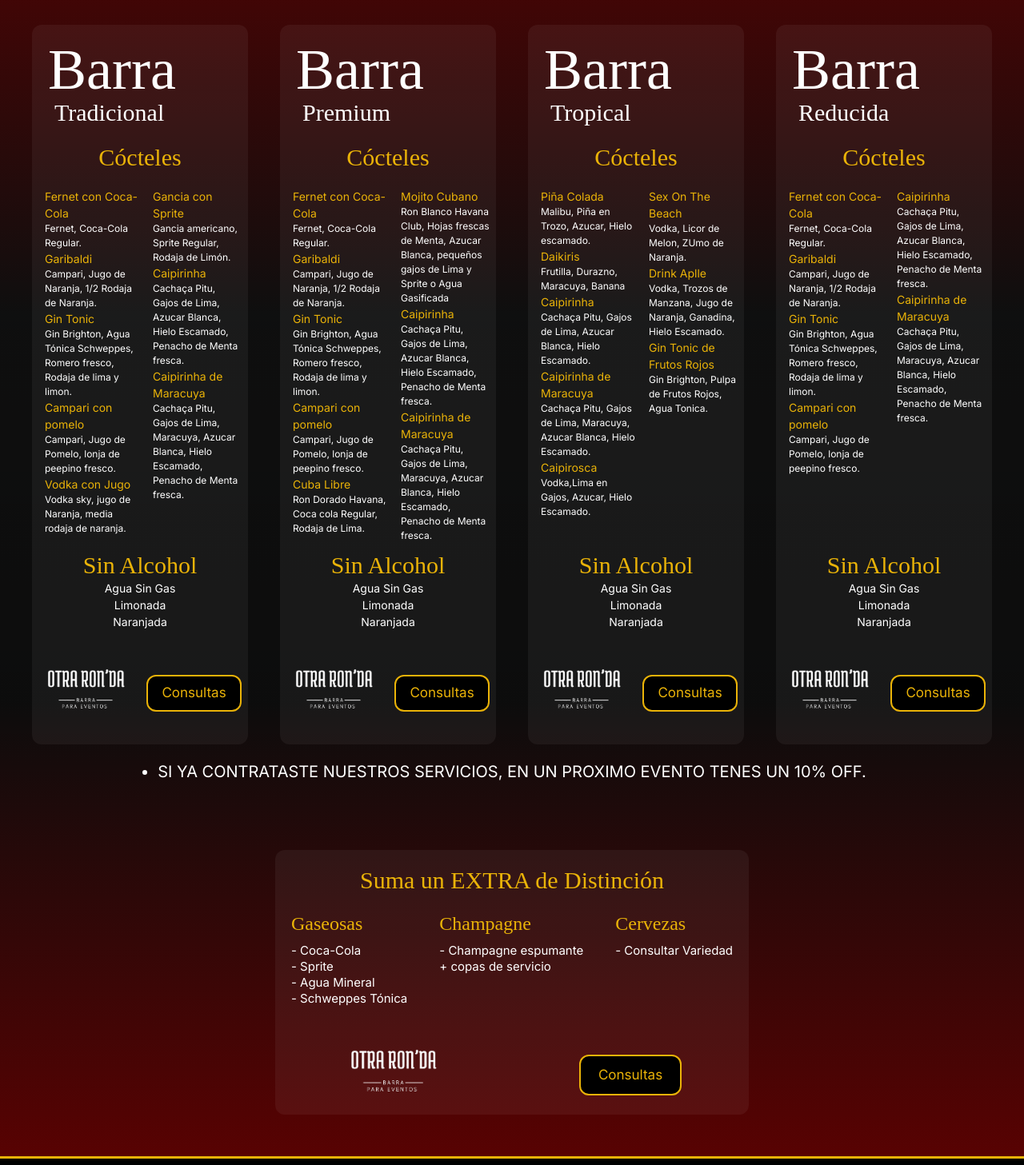
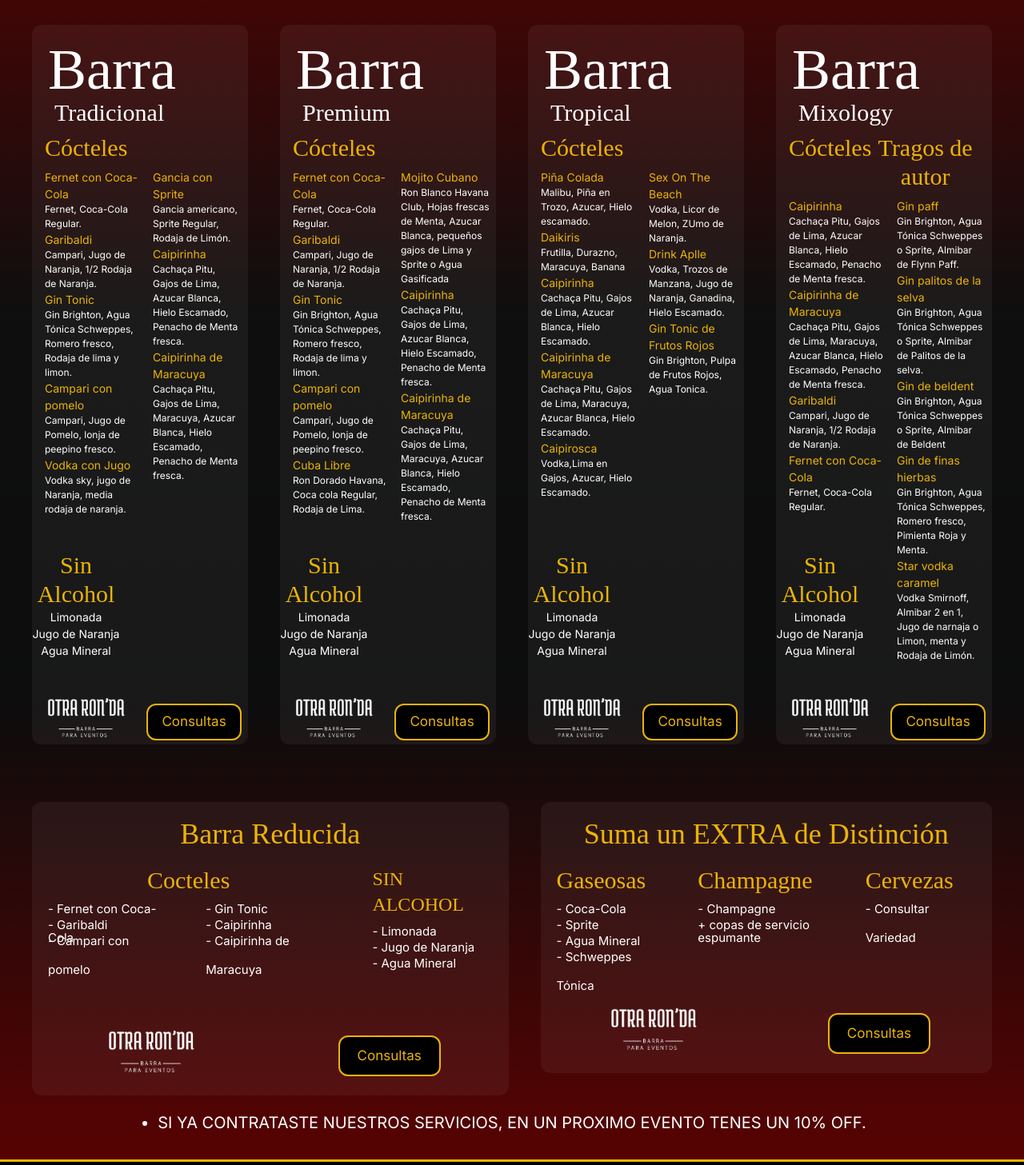
Before and after one commit to NicolasDekker/Otra-Ronda, a Next.js app: page /servicios in a window 1280 px wide. Shown: the part 280-1737 px from the top of the page at 80% size. Built offline with nearby package versions, Linux system fonts and the light colour scheme.

Commit message:
subiendo cambios

```diff
--- a/src/Components/CardService.jsx
+++ b/src/Components/CardService.jsx
@@ -3,7 +3,7 @@
 import Image from "next/image";
 import Link from "next/link";
 
-const CardService = ({ titulo1, titulo2, trago1, descripcion1, trago2, descripcion2, trago3, descripcion3, trago4, descripcion4, trago5, descripcion5, trago6, descripcion6, trago7, descripcion7, trago8, descripcion8, trago9, descripcion9, bebida1, bebida2, bebida3 }) => {
+const CardService = ({ titulo1, titulo2, titulo3, trago1, descripcion1, trago2, descripcion2, trago3, descripcion3, trago4, descripcion4, trago5, descripcion5, trago6, descripcion6, trago7, descripcion7, trago8, descripcion8, trago9, descripcion9, trago10, descripcion10, bebida1, bebida2, bebida3 }) => {
     return (
         <section className=" flex justify-center p-5" >
             <div className=" rounded-xl hover:border-2 hover:border-yellow-500 w-80 md:w-[370px] h-auto md:h-[870px] 3xl:h-[800px] 2md:h-[900px] pb-4 bg-white bg-opacity-5">
@@ -14,8 +14,11 @@
                     </div>
                 </section>
                 <section className="md:h-[52%] 2md:h-[50%] lg:h-[60%] 2xl:h-[53%] 3xl:h-[53%]">
-                    <h4 className="text-center text-3xl pt-5 text-yellow-500 font-medula">Cócteles</h4>
-                <div className="pt-5 flex">
+                    <div className='flex flex-row px-4 justify-between' >
+                        <h4 className="text-center text-3xl pt-2 text-yellow-500 font-medula">Cócteles</h4>
+                        <h4 className="text-center text-3xl pt-2 text-yellow-500 font-medula">{titulo3}</h4>
+                    </div>
+                    <div className="pt-2 flex">
                         <ul className="pl-4 w-[50%] text-yellow-500">
                             <li className="text-[14px]">{trago1}</li>
                             <li className="text-white text-[12px]">{descripcion1}</li>
@@ -28,6 +31,7 @@
                             <li className="text-[14px]">{trago5}</li>
                             <li className="text-white text-[12px]">{descripcion5}</li>
                         </ul>
+
                         <ul className=" pl-4 w-[50%] pr-2 text-yellow-500">
                             <li className="text-[14px]">{trago6}</li>
                             <li className="text-white text-[12px]">{descripcion6}</li>
@@ -37,12 +41,14 @@
                             <li className="text-white text-[12px]">{descripcion8}</li>
                             <li className="text-[14px]">{trago9}</li>
                             <li className="text-white text-[12px]">{descripcion9}</li>
+                            <li className="text-[14px]">{trago10}</li>
+                            <li className="text-white text-[12px]">{descripcion10}</li>
                         </ul>
                     </div>
                 </section>
                 <section className="h-[25%]">
-                    <h4 className="text-center text-3xl text-yellow-500 font-medula">Sin Alcohol</h4>
-                <ul className="text-white text-center text-[14px]">
+                    <h4 className=" pr-40 text-center text-3xl text-yellow-500 font-medula">Sin Alcohol</h4>
+                    <ul className="pr-40 text-white text-center text-[14px]">
                         <li className="">{bebida1}</li>
                         <li className="">{bebida2}</li>
                         <li className="">{bebida3}</li>
@@ -60,7 +66,7 @@
                         <div className="w-[50%] flex justify-center">
                             <button className="text-otra_ronda_yellow bg-black rounded-xl p-2 mt-4 m-2 w-32 duration-500 hover:bg-otra_ronda_yellow hover:text-black  text-[16px] md:text-[17px] border-2 border-yellow-500 hover:font-bold">
                                 <Link
-                                href="https://wa.me/5491154867763?text=Hola%2C%20%C2%BFC%C3%B3mo%20est%C3%A1s%3F%20Quisiera%20consultar%20por..."
+                                    href="https://wa.me/5491164131218?text=Hola%2C%20%C2%BFC%C3%B3mo%20est%C3%A1s%3F%20Quisiera%20consultar%20por..."
                                     target="_blank"
                                     rel="noopener noreferrer"
                                 >
--- a/src/Components/Contacto.jsx
+++ b/src/Components/Contacto.jsx
@@ -208,7 +208,7 @@
           </div>
 
         <a
-        href="https://wa.me/5491154867763?text=Hola%2C%20%C2%BFC%C3%B3mo%20est%C3%A1s%3F%20Quisiera%20consultar%20por..."
+        href="https://wa.me/5491164131218?text=Hola%2C%20%C2%BFC%C3%B3mo%20est%C3%A1s%3F%20Quisiera%20consultar%20por..."
         target="_blank"
         rel="noopener noreferrer"
       >
--- a/src/Components/Navbar.jsx
+++ b/src/Components/Navbar.jsx
@@ -121,7 +121,7 @@
                   <p className="hover:underline text-[22px] md:text-[19px] lg:text-[22px] decoration-[3px] pt-1 md:pt-0">Novedades</p>
                 </Link>
 
-              </li> */}
+              </li>  */}
 
 
             </ul>
--- a/src/Components/Servicios.jsx
+++ b/src/Components/Servicios.jsx
@@ -42,6 +42,8 @@
               descripcion8={servicio.descripcion8}
               trago9={servicio.trago9}
               descripcion9={servicio.descripcion9}
+              trago10={servicio.trago10}
+              descripcion10={servicio.descripcion10}
               bebida1={servicio.bebida1}
               bebida2={servicio.bebida2}
               bebida3={servicio.bebida3}
@@ -49,11 +51,78 @@
           </div>
         ))}
       </div>
-      <ul className="mx-20 text-center md:text-left list-disc text-lg  md:text-xl text-white">
-        <li>SI YA CONTRATASTE NUESTROS SERVICIOS, EN UN PROXIMO EVENTO TENES UN 10% OFF.</li>
+
+      <div className="flex flex-col md:flex-row md:mt-8 ">
+        <div className="">
+          <section className=" flex justify-center p-5" >
+            <div className=" rounded-xl hover:border-2 hover:border-yellow-500 md:w-auto w-80 auto pb-4 bg-white bg-opacity-5">
+              <section className="flex justify-between flex-row text-white">
+                <div className="w-[50%]">
+                  <h2 className="pt-5 pl-5 text-7xl"></h2>
+                  <h3 className="pl-7 text-3xl"></h3>
+                </div>
+              </section>
+              <h4 className="text-center text-4xl text-yellow-500 font-medula">Barra Reducida</h4>
+              <section className="pt-5 flex flex-col  md:flex-row text-start text-3xl text-yellow-500">
+                <div className="flex flex-col">
+                  <p className="text-3xl ml-36 font-medula">Cocteles</p>
+                  <div className="flex flex-col md:flex-row">
+                    <div className=" pb-3 px-5">
+                      <ul className="text-white text-[15px]">
+                        <li className="h-5">- Fernet con Coca-Cola</li>
+                        <li className="h-5">- Garibaldi</li>
+                        <li className="h-5">- Campari con pomelo</li>
+                      </ul>
+                    </div>
+                    <div className="pb-3 px-5">{/*
+                <p className="text-2xl font-medula">Tragos Tropicales</p> */}
+                      <ul className="text-white text-[15px]">
+                        <li className="h-5">- Gin Tonic</li>
+                        <li className="h-5">- Caipirinha</li>
+                        <li className="h-5">- Caipirinha de Maracuya</li>
 
                       </ul>
-      <div className="flex flex-col md:mt-16 ">
+                    </div>
+                  </div>
+
+                </div>
+
+                <div className="pb-8 px-5">
+                  <p className="text-2xl font-medula">SIN ALCOHOL</p>
+                  <ul className="text-white text-[15px]">
+                    <li className="h-5">- Limonada</li>
+                    <li className="h-5">- Jugo de Naranja</li>
+                    <li className="h-5">- Agua Mineral</li>
+                  </ul>
+                </div>
+              </section>
+              <section className="flex pt-10">
+                <div className="flex w-[50%] justify-center">
+                  <Image
+                    src="/img/logo-otra-ronda.webp"
+                    className="yellow-500"
+                    width={150}
+                    height={150}
+                    alt="Logo-Footer"
+                  />
+                </div>
+                <div className="w-[50%] flex justify-center">
+                  <button className="text-otra_ronda_yellow bg-black rounded-xl p-2 mt-4 m-2 w-32 duration-500 hover:bg-otra_ronda_yellow hover:text-black  text-[16px] md:text-[17px] border-2 border-yellow-500 hover:font-bold">
+                    <Link
+                      href="https://wa.me/5491164131218?text=Hola%2C%20%C2%BFC%C3%B3mo%20est%C3%A1s%3F%20Quisiera%20consultar%20por..."
+                      target="_blank"
+                      rel="noopener noreferrer"
+                    >
+                      Consultas
+                    </Link>
+                  </button>
+                </div>
+              </section>
+
+            </div>
+          </section>
+        </div>
+
         <div className="">
           <section className=" flex justify-center p-5" >
             <div className=" rounded-xl hover:border-2 hover:border-yellow-500 md:w-auto w-80 h-auto  pb-4 bg-white bg-opacity-5">
@@ -63,10 +132,10 @@
                   <h3 className="pl-7 text-3xl"></h3>
                 </div>
               </section>
-                <h4 className="text-center text-3xl text-yellow-500 font-medula">Suma un EXTRA de Distinción</h4>
+              <h4 className="text-center text-4xl text-yellow-500 font-medula">Suma un EXTRA de Distinción</h4>
               <section className="pt-5 flex flex-col  md:flex-row text-start text-3xl text-yellow-500">
                 <div className="pb-3 px-5">
-                        <p className="text-2xl font-medula">Gaseosas</p>
+                  <p className="text-3xl font-medula">Gaseosas</p>
                   <ul className="text-white text-[15px]">
                     <li className="h-5">- Coca-Cola</li>
                     <li className="h-5">- Sprite</li>
@@ -75,14 +144,14 @@
                   </ul>
                 </div>
                 <div className="pb-3 px-5">
-                        <p className="text-2xl font-medula">Champagne</p>
+                  <p className="text-3xl font-medula">Champagne</p>
                   <ul className="text-white text-[15px]">
                     <li className="h-5">- Champagne espumante</li>
                     <li className="h-5"> + copas de servicio </li>
                   </ul>
                 </div>
                 <div className="pb-3 px-5">
-                        <p className="text-2xl font-medula">Cervezas</p>
+                  <p className="text-3xl font-medula">Cervezas</p>
                   <ul className="text-white text-[15px]">
                     <li className="h-5">- Consultar Variedad</li>
                   </ul>
@@ -101,7 +170,7 @@
                 <div className="w-[50%] flex justify-center">
                   <button className="text-otra_ronda_yellow bg-black rounded-xl p-2 mt-4 m-2 w-32 duration-500 hover:bg-otra_ronda_yellow hover:text-black  text-[16px] md:text-[17px] border-2 border-yellow-500 hover:font-bold">
                     <Link
-                                href="https://wa.me/5491154867763?text=Hola%2C%20%C2%BFC%C3%B3mo%20est%C3%A1s%3F%20Quisiera%20consultar%20por..."
+                      href="https://wa.me/5491164131218?text=Hola%2C%20%C2%BFC%C3%B3mo%20est%C3%A1s%3F%20Quisiera%20consultar%20por..."
                       target="_blank"
                       rel="noopener noreferrer"
                     >
@@ -115,6 +184,9 @@
           </section>
         </div>
       </div>
+      <ul className="mx-20 text-center md:text-left list-disc text-lg  md:text-xl text-white">
+        <li>SI YA CONTRATASTE NUESTROS SERVICIOS, EN UN PROXIMO EVENTO TENES UN 10% OFF.</li>
+      </ul>
     </section>
   );
 };
--- a/src/data/services.json
+++ b/src/data/services.json
@@ -21,9 +21,9 @@
         "descripcion7": "Cachaça Pitu, Gajos de Lima, Azucar Blanca, Hielo Escamado, Penacho de Menta fresca.",
         "trago8": "Caipirinha de Maracuya",
         "descripcion8": "Cachaça Pitu, Gajos de Lima, Maracuya, Azucar Blanca, Hielo Escamado, Penacho de Menta fresca.",
-        "bebida1": "Agua Sin Gas",
-        "bebida2": "Limonada",
-        "bebida3": "Naranjada"
+        "bebida1": "Limonada",
+        "bebida2": "Jugo de Naranja",
+        "bebida3": "Agua Mineral"
       },
       {
         "id": "Barra-2",
@@ -46,9 +46,9 @@
         "descripcion7": "Cachaça Pitu, Gajos de Lima, Azucar Blanca, Hielo Escamado, Penacho de Menta fresca.",
         "trago8": "Caipirinha de Maracuya",
         "descripcion8": "Cachaça Pitu, Gajos de Lima, Maracuya, Azucar Blanca, Hielo Escamado, Penacho de Menta fresca.",
-        "bebida1": "Agua Sin Gas",
-        "bebida2": "Limonada",
-        "bebida3": "Naranjada"
+        "bebida1": "Limonada",
+        "bebida2": "Jugo de Naranja",
+        "bebida3": "Agua Mineral"
       },
       {
         "id": "Barra-3",
@@ -71,30 +71,37 @@
         "descripcion7": "Vodka, Trozos de Manzana, Jugo de Naranja, Ganadina, Hielo Escamado.",
         "trago8": "Gin Tonic de Frutos Rojos",
         "descripcion8": "Gin Brighton, Pulpa de Frutos Rojos, Agua Tonica.",
-        "bebida1": "Agua Sin Gas",
-        "bebida2": "Limonada",
-        "bebida3": "Naranjada"
+        "bebida1": "Limonada",
+        "bebida2": "Jugo de Naranja",
+        "bebida3": "Agua Mineral"
       },
       {
         "id": "Barra-4",
         "categoria": "Barra Reducida",
         "titulo1": "Barra",
-        "titulo2": "Reducida",
-        "trago1": "Fernet con Coca-Cola",
-        "descripcion1": "Fernet,  Coca-Cola Regular.",
-        "trago2": "Garibaldi",
-        "descripcion2": "Campari, Jugo de Naranja, 1/2 Rodaja de Naranja.",
-        "trago3": "Gin Tonic",
-        "descripcion3": "Gin Brighton, Agua Tónica Schweppes, Romero fresco, Rodaja de lima y limon.",
-        "trago4": "Campari con pomelo",
-        "descripcion4": "Campari, Jugo de Pomelo, lonja de peepino fresco.",
-        "trago6": "Caipirinha",
-        "descripcion6": "Cachaça Pitu, Gajos de Lima, Azucar Blanca, Hielo Escamado, Penacho de Menta fresca.",
-        "trago9": "Caipirinha de Maracuya",
-        "descripcion9": "Cachaça Pitu, Gajos de Lima, Maracuya, Azucar Blanca, Hielo Escamado, Penacho de Menta fresca.",
-        "bebida1": "Agua Sin Gas",
-        "bebida2": "Limonada",
-        "bebida3": "Naranjada"
+        "titulo2": "Mixology",
+        "titulo3": "Tragos de autor",
+        "trago1": "Caipirinha",
+        "descripcion1": "Cachaça Pitu, Gajos de Lima, Azucar Blanca, Hielo Escamado, Penacho de Menta fresca.",
+        "trago2": "Caipirinha de Maracuya",
+        "descripcion2": "Cachaça Pitu, Gajos de Lima, Maracuya, Azucar Blanca, Hielo Escamado, Penacho de Menta fresca.",
+        "trago3": "Garibaldi",
+        "descripcion3": "Campari, Jugo de Naranja, 1/2 Rodaja de Naranja.",
+        "trago4": "Fernet con Coca-Cola",
+        "descripcion4": "Fernet,  Coca-Cola Regular.",
+        "trago6": "Gin paff",
+        "descripcion6": "Gin Brighton, Agua Tónica Schweppes o Sprite, Almibar de Flynn Paff.",
+        "trago7": "Gin palitos de la selva",
+        "descripcion7": "Gin Brighton, Agua Tónica Schweppes o Sprite, Almibar de Palitos de la selva.",
+        "trago8": "Gin de beldent",
+        "descripcion8": "Gin Brighton, Agua Tónica Schweppes o Sprite, Almibar de Beldent",
+        "trago9": "Gin de finas hierbas",
+        "descripcion9": "Gin Brighton, Agua Tónica Schweppes, Romero fresco, Pimienta Roja y Menta.",
+        "trago10": "Star vodka caramel",
+        "descripcion10": "Vodka Smirnoff, Almibar 2 en 1, Jugo de narnaja o Limon, menta y Rodaja de Limón.",
+        "bebida1": "Limonada",
+        "bebida2": "Jugo de Naranja",
+        "bebida3": "Agua Mineral"
       }
     ]
   }
```
Also changed, not shown: src/Components/CardNovedades.jsx (+16 -7 lines), src/Components/Id.jsX (added, +64 -0 lines), src/app/novedades/id/page.jsx (added, +19 -0 lines), src/data/news.json (+24 -33 lines). Lines whose indentation alone changed are shown as unchanged.
